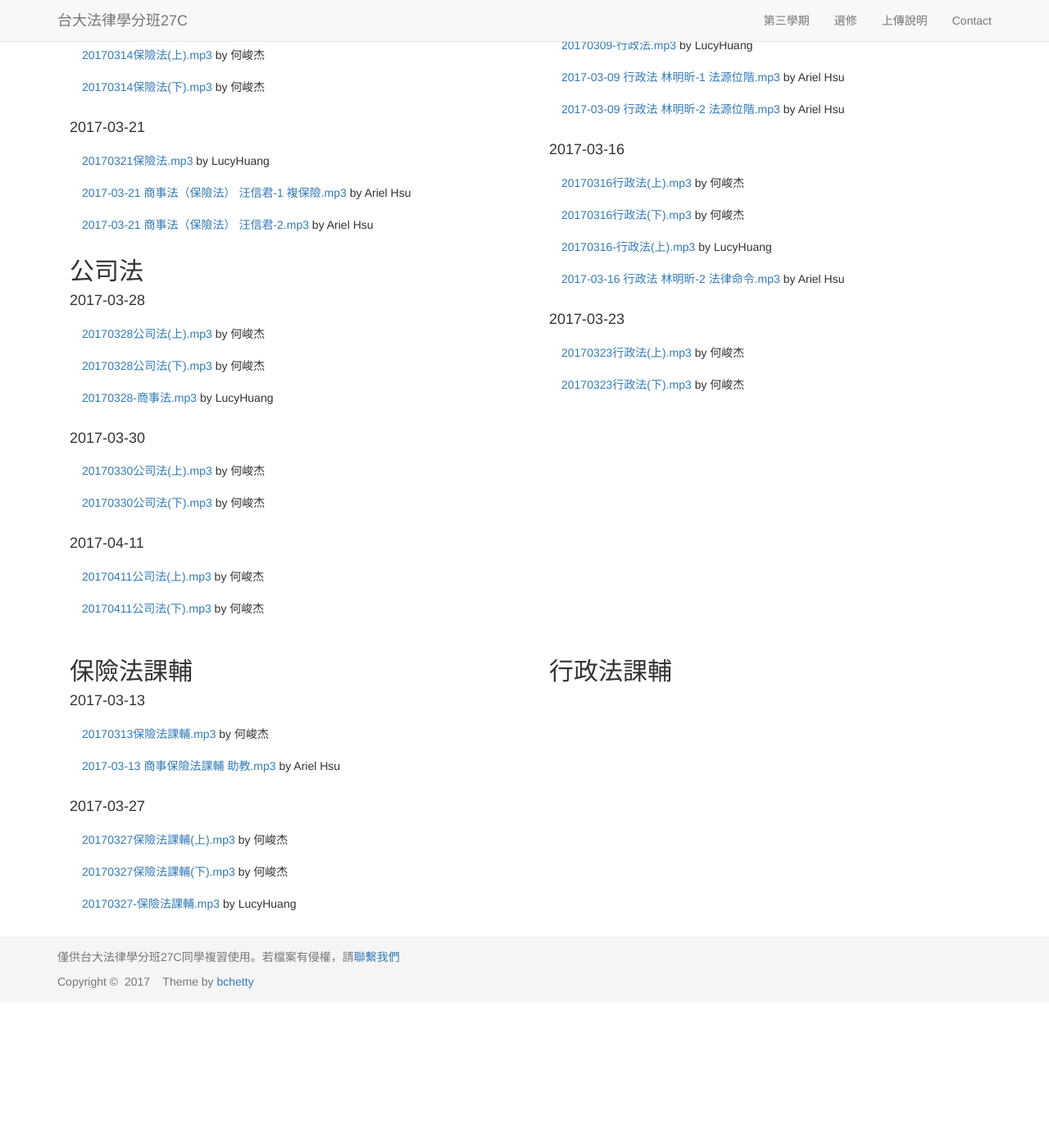
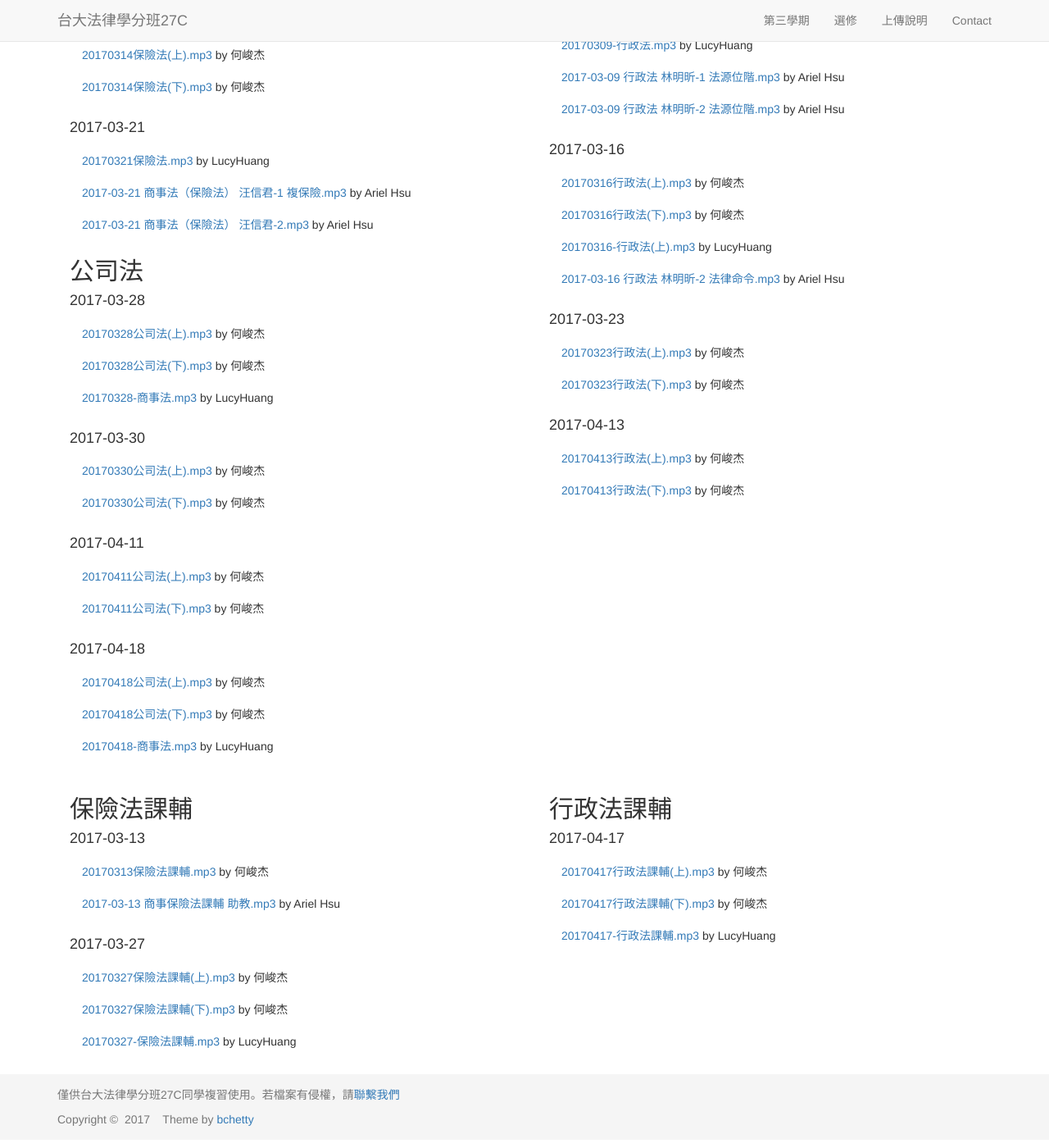
Before and after one commit to maxmilian/ntu_specs_law, a Jekyll site: the page built from semester3/index.html, in a window 1280 px wide and 1400 px high, scrolled down 631 px. Shown: the whole window at 82% size. Built offline with Jekyll 4.4.1, drawn with Linux system fonts in a browser that asks for light colours; nearby versions of some CDN libraries; before the commit the page ends 1863 px from its top, so only the background shows below that.

Commit message:
upload files

```diff
--- a/elective/index.html
+++ b/elective/index.html
@@ -35,6 +35,10 @@ layout: template1
       <ul class="list-group">
         <li class="list-group-item"><a href="{{ site.enforcement_act_record }}/Huang_5.mp3">20170324-強執.mp3</a> by LucyHuang</li>
       </ul>
+      <h4>2017-03-31</h4>
+      <ul class="list-group">
+        <li class="list-group-item"><a href="{{ site.enforcement_act_record }}/Huang_6.mp3">20170331-強執.mp3</a> by LucyHuang</li>
+      </ul>
     </div>
   </div>
   <div class="row">
--- a/semester3/index.html
+++ b/semester3/index.html
@@ -57,6 +57,12 @@ layout: template1
         <li class="list-group-item"><a href="{{ site.company_record }}/Ho_3_1.mp3">20170411公司法(上).mp3</a> by 何峻杰</li>
         <li class="list-group-item"><a href="{{ site.company_record }}/Ho_3_2.mp3">20170411公司法(下).mp3</a> by 何峻杰</li>
       </ul>
+      <h4>2017-04-18</h4>
+      <ul class="list-group">
+        <li class="list-group-item"><a href="{{ site.company_record }}/Ho_4_1.mp3">20170418公司法(上).mp3</a> by 何峻杰</li>
+        <li class="list-group-item"><a href="{{ site.company_record }}/Ho_4_2.mp3">20170418公司法(下).mp3</a> by 何峻杰</li>
+        <li class="list-group-item"><a href="{{ site.company_record }}/Huang_4.mp3">20170418-商事法.mp3</a> by LucyHuang</li>
+      </ul>
     </div>
     <div class="col-md-6">
       <h2>行政法</h2>
@@ -96,6 +102,11 @@ layout: template1
         <li class="list-group-item"><a href="{{ site.adminitrative_record }}/Ho_6_1.mp3">20170323行政法(上).mp3</a> by 何峻杰</li>
         <li class="list-group-item"><a href="{{ site.adminitrative_record }}/Ho_6_2.mp3">20170323行政法(下).mp3</a> by 何峻杰</li>
       </ul>
+      <h4>2017-04-13</h4>
+      <ul class="list-group">
+        <li class="list-group-item"><a href="{{ site.adminitrative_record }}/Ho_7_1.mp3">20170413行政法(上).mp3</a> by 何峻杰</li>
+        <li class="list-group-item"><a href="{{ site.adminitrative_record }}/Ho_7_2.mp3">20170413行政法(下).mp3</a> by 何峻杰</li>
+      </ul>
     </div>
   </div>
   <div class="row">
@@ -115,7 +126,12 @@ layout: template1
     </div>
     <div class="col-md-6">
       <h2>行政法課輔</h2>
-      <br/>
+      <h4>2017-04-17</h4>
+      <ul class="list-group">
+        <li class="list-group-item"><a href="{{ site.adminitrative_ra_record }}/Ho_1_1.mp3">20170417行政法課輔(上).mp3</a> by 何峻杰</li>
+        <li class="list-group-item"><a href="{{ site.adminitrative_ra_record }}/Ho_1_2.mp3">20170417行政法課輔(下).mp3</a> by 何峻杰</li>
+        <li class="list-group-item"><a href="{{ site.adminitrative_ra_record }}/Huang_1.mp3">20170417-行政法課輔.mp3</a> by LucyHuang</li>
+      </ul>
     </div>
   </div>
 </div>
```
